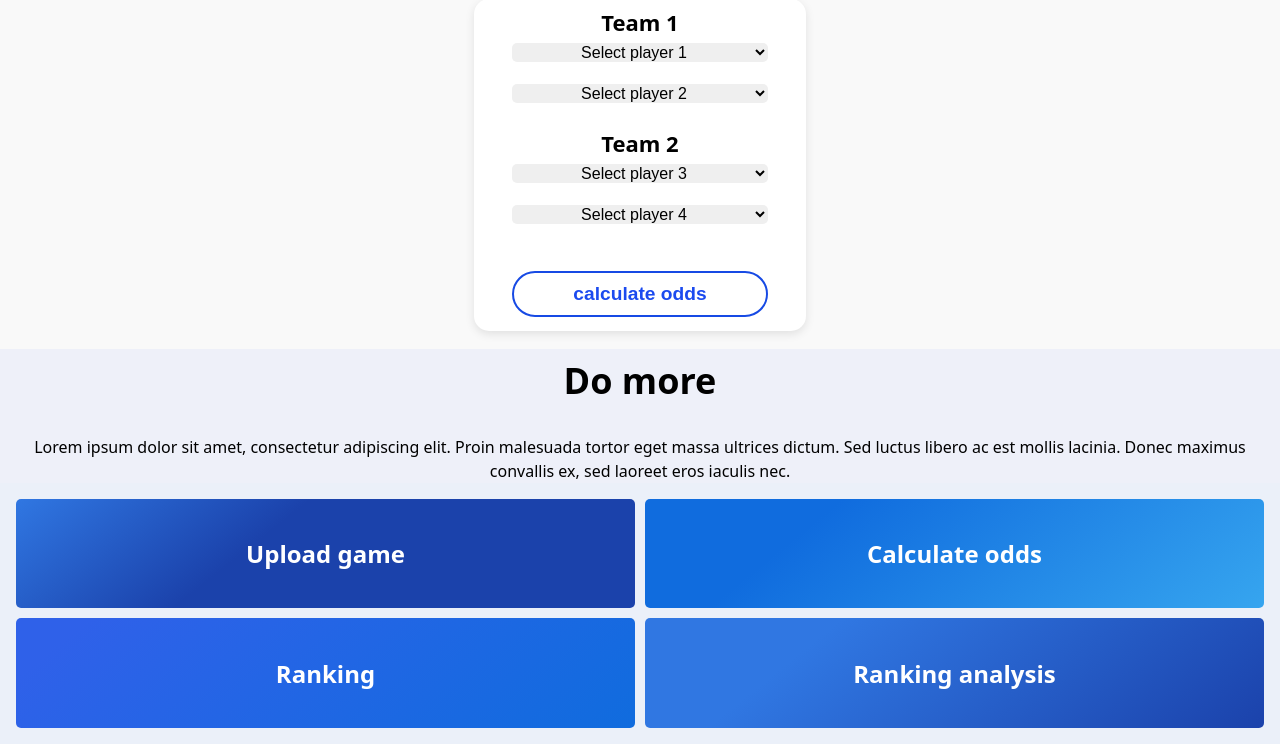
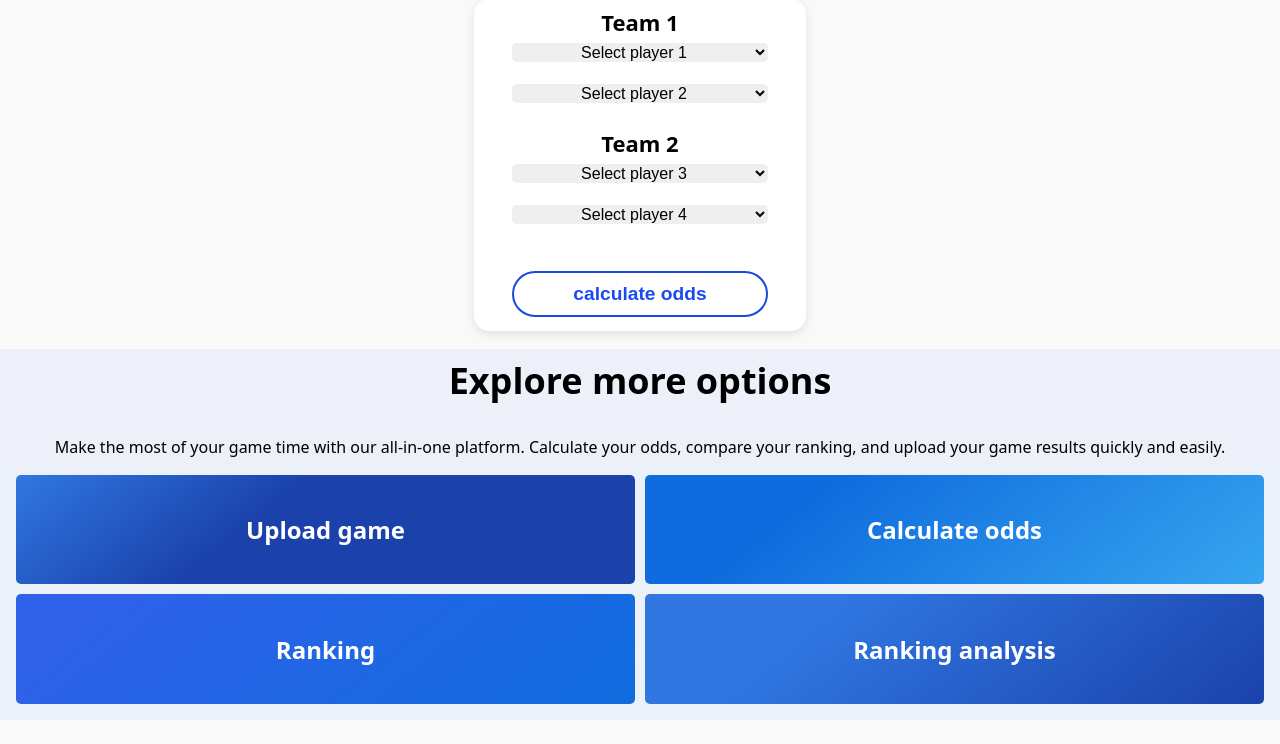
Before and after one commit to lkolebka/baby-foot-python, a Flask app: template myproject/Templates/calculate_odds.html in a window 1280 px wide. Shown: the part 163-907 px from the top of the page. After the commit the page ends 883 px from the top, so only its background shows below. Run offline with Flask 2, Linux system fonts and the light colour scheme; the template is opened without the code that fills it, so the values that code supplies are empty; some libraries are stand-ins or nearby versions.

Commit message:
rating update

```diff
--- a/myproject/Templates/calculate_odds.html
+++ b/myproject/Templates/calculate_odds.html
@@ -92,8 +92,8 @@
 
 <!-- Do more section -->
 <div class="do-more">
-  <h2>Do more</h2>
-  <p>Lorem ipsum dolor sit amet, consectetur adipiscing elit. Proin malesuada tortor eget massa ultrices dictum. Sed luctus libero ac est mollis lacinia. Donec maximus convallis ex, sed laoreet eros iaculis nec.</p>
+  <h2>Explore more options</h2>
+  <p>Make the most of your game time with our all-in-one platform. Calculate your odds, compare your ranking, and upload your game results quickly and easily.</p>
 </div>
 
 
```
